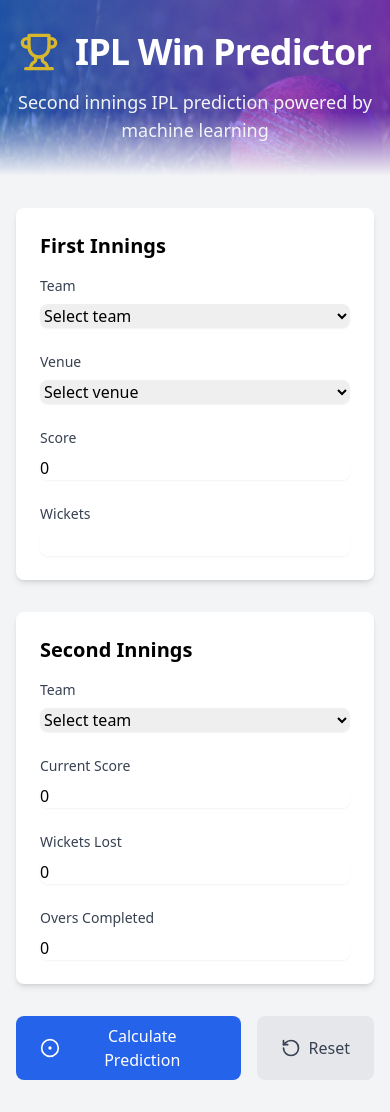
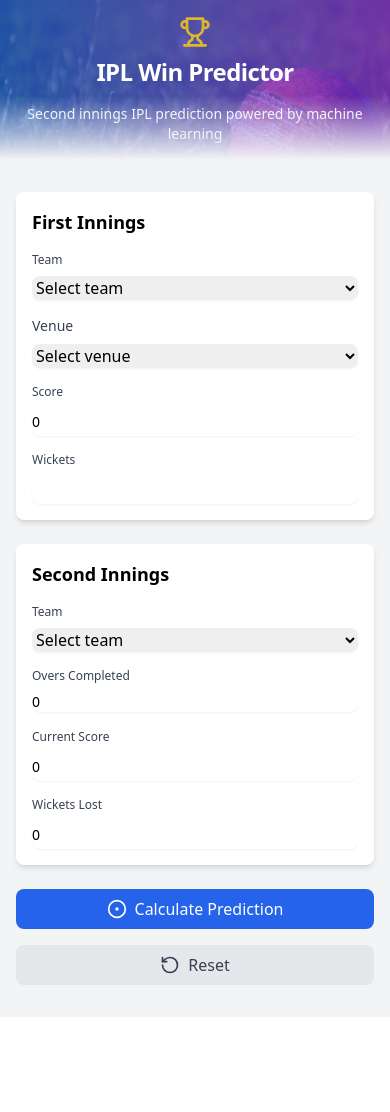
Before and after one commit to abhi-s-03/ipl-win-predictor, a React (Vite) app in the folder frontend/: page / in a window 390 px wide. After the commit the page ends 1017 px from the top, so only its background shows below. Built offline with nearby package versions, Linux system fonts and the light colour scheme.

Commit message:
Respomsive fixes

```diff
--- a/frontend/src/App.jsx
+++ b/frontend/src/App.jsx
@@ -3,10 +3,10 @@
 
 function App() {
   return (
-    <div className="min-h-screen bg-gray-100">
+    <div className="min-h-screen bg-gray-100 flex flex-col">
       <Header />
-      <main className="container mx-auto px-4 py-8">
-        <div className="max-w-4xl mx-auto">
+      <main className="flex-grow container mx-auto px-4 py-8 w-full max-w-full md:max-w-screen-xl">
+        <div className="w-full max-w-4xl mx-auto">
           <PredictionForm />
         </div>
       </main>
--- a/frontend/src/components/Header.jsx
+++ b/frontend/src/components/Header.jsx
@@ -2,16 +2,18 @@
 
 export const Header = () => {
   return (
-    <header className="relative bg-gradient-to-r from-blue-600 to-purple-600 text-white py-8 overflow-hidden">
+    <header className="relative bg-gradient-to-r from-blue-600 to-purple-600 text-white py-4 md:py-8 overflow-hidden">
       <div className="absolute inset-0 bg-custom-bg bg-cover bg-center opacity-30"></div>
 
       <div className="container mx-auto px-4 relative">
-        <div className="flex items-center justify-center space-x-4 mb-4">
-          <Trophy className="w-10 h-10 text-yellow-400 animate-pulse" />
-          <h1 className="text-4xl font-bold tracking-tight">IPL Win Predictor</h1>
+        <div className="flex flex-col md:flex-row items-center justify-center space-y-2 md:space-y-0 md:space-x-4 mb-4">
+          <Trophy className="w-8 h-8 md:w-10 md:h-10 text-yellow-400 animate-pulse" />
+          <h1 className="text-2xl md:text-4xl font-bold tracking-tight text-center">
+            IPL Win Predictor
+          </h1>
         </div>
 
-        <p className="text-center text-lg max-w-2xl mx-auto text-gray-100">
+        <p className="text-center text-sm md:text-lg max-w-2xl mx-auto text-gray-100">
           Second innings IPL prediction powered by machine learning
         </p>
       </div>
--- a/frontend/src/components/NumberInput.jsx
+++ b/frontend/src/components/NumberInput.jsx
@@ -8,7 +8,7 @@
 }) => {
   return (
     <div className="space-y-2">
-      <label className="block text-sm font-medium text-gray-700">{label}</label>
+      <label className="block text-xs sm:text-sm font-medium text-gray-700">{label}</label>
       <input
         type="number"
         value={value}
@@ -16,7 +16,7 @@
         min={min}
         max={max}
         step={step}
-        className="w-full rounded-lg border-gray-300 shadow-sm focus:border-blue-500 focus:ring-blue-500"
+        className="w-full py-1 text-sm rounded-lg border-gray-300 shadow-sm focus:border-blue-500 focus:ring-blue-500"
       />
     </div>
   );
--- a/frontend/src/components/OversInput.jsx
+++ b/frontend/src/components/OversInput.jsx
@@ -1,5 +1,3 @@
-import React from 'react';
-
 export const OversInput = ({
   label,
   value,
@@ -10,7 +8,7 @@
 }) => {
   return (
     <div className="space-y-2">
-      <label className="block text-sm font-medium text-gray-700">{label}</label>
+      <label className="block text-xs sm:text-sm font-medium text-gray-700">{label}</label>
       <input
         type="number"
         value={value}
@@ -18,7 +16,7 @@
         min={min}
         max={max}
         step={step}
-        className="w-full rounded-lg border-gray-300 shadow-sm focus:border-blue-500 focus:ring-blue-500"
+        className="w-full py1 text-sm rounded-lg border-gray-300 shadow-sm focus:border-blue-500 focus:ring-blue-500"
       />
     </div>
   );
--- a/frontend/src/components/PredictionForm.jsx
+++ b/frontend/src/components/PredictionForm.jsx
@@ -154,18 +154,15 @@
   return (
     <>
       {showError && (
-        <div
-          className={`fixed top-5 right-5 bg-red-500 text-white font-bold px-4 py-2 rounded-lg shadow-lg transition-opacity duration-1000 ${fadeOut ? "opacity-0" : "opacity-100"
-            }`}
-        >
+        <div className={`fixed top-4 right-4 left-4 md:left-auto md:right-5 bg-red-500 text-white font-bold px-4 py-2 rounded-lg shadow-lg z-50 transition-opacity duration-1000 ${fadeOut ? "opacity-0" : "opacity-100"}`}>
           {error}
         </div>
       )}
 
-      <div className="space-y-8">
-        <div className="bg-white rounded-lg shadow-md p-6">
-          <h2 className="text-xl font-semibold mb-4">First Innings</h2>
-          <div className="grid grid-cols-1 md:grid-cols-2 gap-6">
+      <div className="space-y-6 md:space-y-8">
+        <div className="bg-white rounded-lg shadow-md p-4 md:p-6">
+          <h2 className="text-lg md:text-xl font-semibold mb-4">First Innings</h2>
+          <div className="grid grid-cols-1 sm:grid-cols-2 gap-4 md:gap-6">
             <TeamSelect
               teams={teams}
               value={bowlingTeam}
@@ -205,9 +202,9 @@
           </div>
         </div>
 
-        <div className="bg-white rounded-lg shadow-md p-6">
-          <h2 className="text-xl font-semibold mb-4">Second Innings</h2>
-          <div className="grid grid-cols-1 md:grid-cols-2 gap-6">
+        <div className="bg-white rounded-lg shadow-md p-4 md:p-6">
+          <h2 className="text-lg md:text-xl font-semibold mb-4">Second Innings</h2>
+          <div className="grid grid-cols-1 sm:grid-cols-2 gap-4 md:gap-6">
             <TeamSelect
               teams={teams}
               value={battingTeam}
@@ -216,6 +213,14 @@
               label="Team"
             />
 
+            <OversInput
+              label="Overs Completed"
+              min="0"
+              max="20"
+              step="0.1"
+              value={overs}
+              onChange={(e) => setOvers(parseFloat(e.target.value))}
+            />
             <NumberInput
               label="Current Score"
               value={score}
@@ -230,24 +235,15 @@
               min={0}
               max={10}
             />
-
-            <OversInput
-              label="Overs Completed"
-              min="0"
-              max="20"
-              step="0.1"
-              value={overs}
-              onChange={(e) => setOvers(parseFloat(e.target.value))}
-            />
           </div>
         </div>
 
-        <div className="flex justify-center space-x-4">
+        <div className="flex flex-col sm:flex-row justify-center space-y-4 sm:space-y-0 sm:space-x-4">
           <button
             type="submit"
             disabled={isLoading}
             onClick={predictProbability}
-            className="bg-blue-600 hover:bg-blue-700 text-white px-6 py-2 rounded-lg font-medium flex items-center space-x-2 transition-colors disabled:opacity-50"
+            className="w-full sm:w-auto bg-blue-600 hover:bg-blue-700 text-white px-6 py-2 rounded-lg font-medium flex items-center justify-center space-x-2 transition-colors disabled:opacity-50"
           >
             {isLoading ? (
               <>
@@ -265,7 +261,7 @@
           <button
             type="button"
             onClick={handleReset}
-            className="bg-gray-200 hover:bg-gray-300 text-gray-700 px-6 py-2 rounded-lg font-medium flex items-center space-x-2 transition-colors"
+            className="w-full sm:w-auto bg-gray-200 hover:bg-gray-300 text-gray-700 px-6 py-2 rounded-lg font-medium flex items-center justify-center space-x-2 transition-colors"
           >
             <RotateCcw className="w-5 h-5" />
             <span>Reset</span>
@@ -276,13 +272,13 @@
             ref={predictionRef}
             className="text-center space-y-4 mt-6"
           >
-            <h2 className="text-xl font-semibold">
+            <h2 className="text-base md:text-xl font-semibold">
               {battingTeam} -{" "}
               <span className={getProbabilityColor(battingProb)}>
                 {Math.round(battingProb * 100)}%
               </span>
             </h2>
-            <h2 className="text-xl font-semibold">
+            <h2 className="text-base md:text-xl font-semibold">
               {bowlingTeam} -{" "}
               <span className={getProbabilityColor(bowlingProb)}>
                 {Math.round(bowlingProb * 100)}%
--- a/frontend/src/components/TeamSelect.jsx
+++ b/frontend/src/components/TeamSelect.jsx
@@ -1,5 +1,3 @@
-import React from 'react';
-
 export const TeamSelect = ({ teams, value, onChange, excludeTeam, label }) => {
   const filteredTeams = excludeTeam
     ? teams.filter((team) => team.name !== excludeTeam)
@@ -7,11 +5,11 @@
 
   return (
     <div className="space-y-2">
-      <label className="block text-sm font-medium text-gray-700">{label}</label>
+      <label className="block text-xs sm:text-sm font-medium text-gray-700">{label}</label>
       <select
         value={value}
         onChange={(e) => onChange(e)}
-        className="w-full rounded-lg border-gray-300 shadow-sm focus:border-blue-500 focus:ring-blue-500"
+        className="w-full py-1text-sm rounded-lg border-gray-300 shadow-sm focus:border-blue-500 focus:ring-blue-500"
       >
         <option value="">Select team</option>
         {filteredTeams.map((team) => (
```
